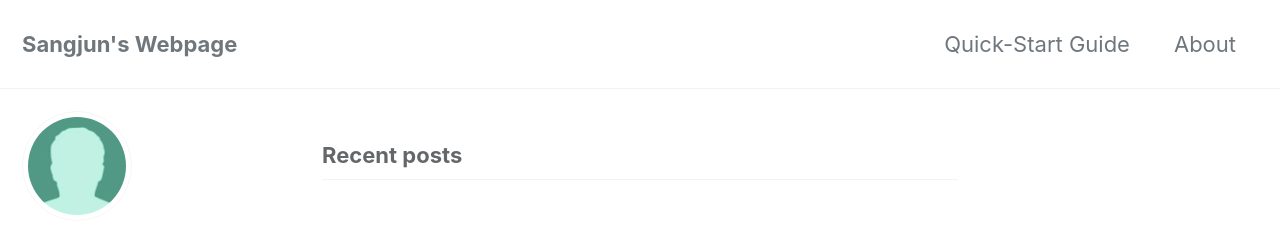
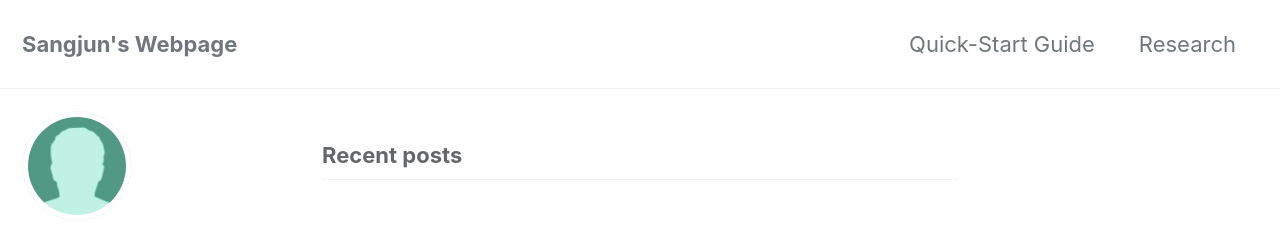
Before and after one commit to sangjunyoo-phd/sangjunyoo-phd.github.io, a Jekyll site: the page built from index.html, in a window 1280 px wide. Shown: the top 225 px of the page. Built offline with Jekyll 4.4.1, drawn with Linux system fonts in a browser that asks for light colours; cached includes are drawn as plain includes; the list of posts is cut into pages by our own code.

Commit message:
Update Research

```diff
--- a/_data/navigation.yml
+++ b/_data/navigation.yml
@@ -2,8 +2,8 @@
 main:
   - title: "Quick-Start Guide"
     url: https://mmistakes.github.io/minimal-mistakes/docs/quick-start-guide/
-  - title: "About"
-    url: https://mmistakes.github.io/minimal-mistakes/about/
+  - title: "Research"
+    url: /research/
   # - title: "Sample Posts"
   #   url: /year-archive/
   # - title: "Sample Collections"
```
Also changed, not shown: _pages/research.md (+6 -0 lines).
